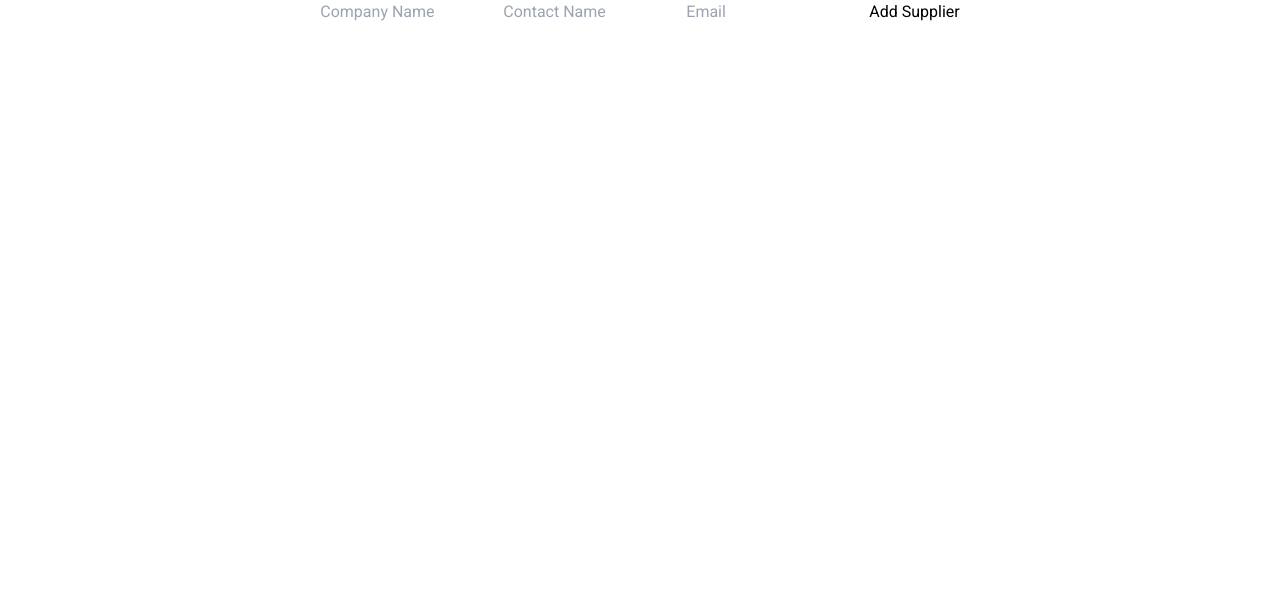
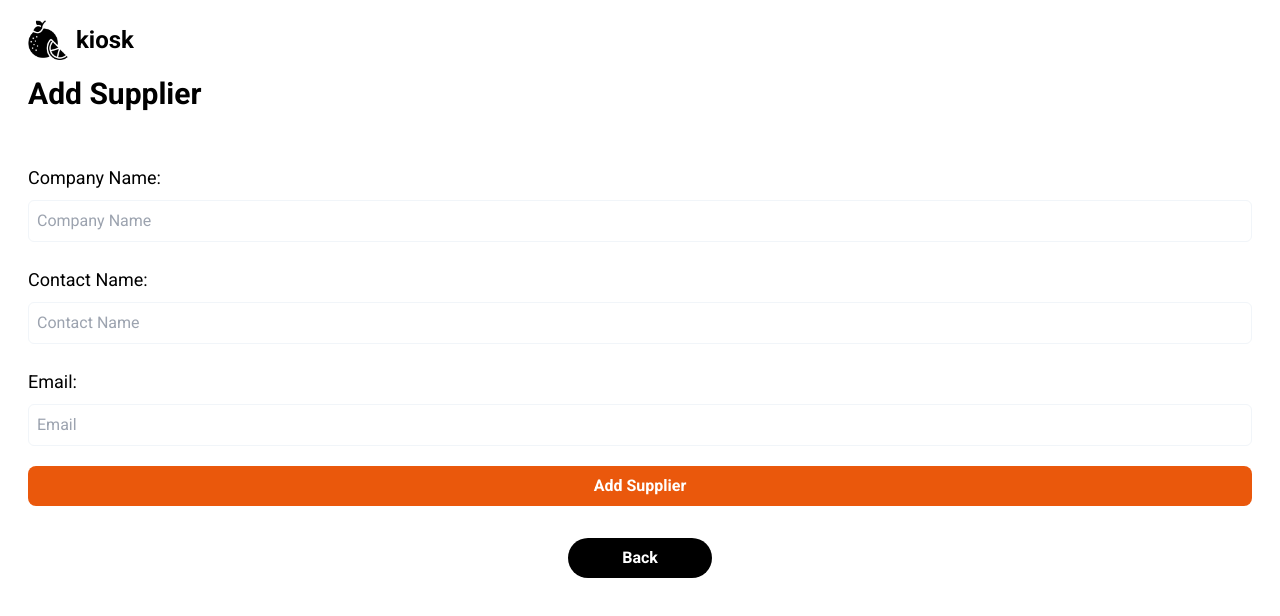
Before and after one commit to smudgy-g/kiosk-inventory-management, a React (Create React App) app in the folder client/: page /supplier/add in a window 1280 px wide. Shown: the top 616 px of the page. Built offline with nearby package versions, Linux system fonts and the light colour scheme.

Commit message:
featt: add button navigation

```diff
--- a/client/src/components/AddSupplier.tsx
+++ b/client/src/components/AddSupplier.tsx
@@ -2,11 +2,13 @@ import { addSupplierToClient } from '../services/supplierService';
 import { newSupplier } from '../app/interfaces';
 import { useState } from 'react';
 import { useAppSelector } from '../app/hooks';
+import { useNavigate } from 'react-router-dom';
 
 export default function AddSupplier() {
   const [company, setCompany] = useState('');
   const [contact, setContact] = useState('');
   const [email, setEmail] = useState('');
+  const navigate = useNavigate();
 
   const clientID = useAppSelector((state) => state.client.id);
 
@@ -21,26 +23,43 @@ export default function AddSupplier() {
     addSupplierToClient(supplier);
     //check if all good, reireect back to suppierList page
 
-
     //otherwise, stay on page
   }
+
+  function handleGoBack() {
+    navigate(-1);
+  }
+
   return (
-    <div>
-      <form onSubmit={handleSubmit}>
+    <>
+      <header className='text-left py-5 px-7 mb-2'>
+        <div className='flex gap-2 items-center mb-4'>
+          <img src='/images/orange.png' alt='orange logo' className='h-10' />
+          <h2 className='text-2xl font-bold'>kiosk</h2>
+        </div>
+        <h1 className='text-3xl font-bold'>Add Supplier</h1>
+      </header>
+      <main className='text-left'>
+        <form onSubmit={handleSubmit} className='flex flex-col px-7 '>
+          <label className='text-lg mb-2 mt-6'>Company Name:</label>
           <input
             name='companyName'
             placeholder='Company Name'
             value={company}
             onChange={(e) => setCompany(e.target.value)}
             required
+            className='border border-solid border-slate-100 p-2 rounded-md'
           />
+          <label className='text-lg mb-2 mt-6'>Contact Name:</label>
           <input
             name='contactName'
             placeholder='Contact Name'
             value={contact}
             onChange={(e) => setContact(e.target.value)}
             required
+            className='border border-solid border-slate-100 p-2 rounded-md'
           />
+          <label className='text-lg mb-2 mt-6'>Email:</label>
           <input
             name='email'
             placeholder='Email'
@@ -48,9 +67,22 @@ export default function AddSupplier() {
             type='email'
             onChange={(e) => setEmail(e.target.value)}
             required
+            className='border border-solid border-slate-100 p-2 rounded-md'
           />
-        <button type='submit'>Add Supplier</button>
+          <button
+            type='submit'
+            className='bg-orange-600 rounded-lg mt-5 p-2 text-white font-bold'>
+            Add Supplier
+          </button>
         </form>
-    </div>
+      </main>
+      <footer className='mt-8'>
+        <button
+          onClick={handleGoBack}
+          className='bg-black py-2 w-36 rounded-full font-bold text-white cursor-pointer'>
+          Back
+        </button>
+      </footer>
+    </>
   );
 }
--- a/client/src/components/Client.tsx
+++ b/client/src/components/Client.tsx
@@ -4,6 +4,7 @@ import SupplierComponent from './SupplierComponent';
 import { useAppSelector } from '../app/hooks';
 import { getClientSuppliers } from '../services/supplierService';
 import { Supplier } from '../app/interfaces';
+import { useNavigate } from 'react-router-dom';
 
 export default function Client() {
   const clientId = useAppSelector((state) => state.client.id);
@@ -20,11 +21,17 @@ export default function Client() {
     fetchSuppliers();
   }, [clientId, loaded]);
 
+  const navigate = useNavigate();
+
+  function handleClick() {
+    navigate('/supplier/add');
+  }
+
   return (
     <>
       <header className='flex justify-between py-5 px-7 mb-2'>
         <div className='flex gap-2 items-center'>
-          <img src='./images/orange.png' alt='orange logo' className='h-10' />
+          <img src='/images/orange.png' alt='orange logo' className='h-10' />
           <h1 className='text-2xl font-bold'>kiosk</h1>
         </div>
         <button className='bg-black py-2 px-6 rounded-full text-white cursor-pointer'>
@@ -46,7 +53,9 @@ export default function Client() {
           <button className='bg-blue-700 py-2 w-36 rounded-full font-bold text-white cursor-pointer'>
             Stocktake
           </button>
-          <button className='bg-green-700 text-white font-bold py-2 w-36 rounded-full cursor-pointer'>
+          <button
+            onClick={handleClick}
+            className='bg-green-700 text-white font-bold py-2 w-36 rounded-full cursor-pointer'>
             Add Supplier
           </button>
         </footer>
```
Lines whose indentation alone changed are shown as unchanged.
